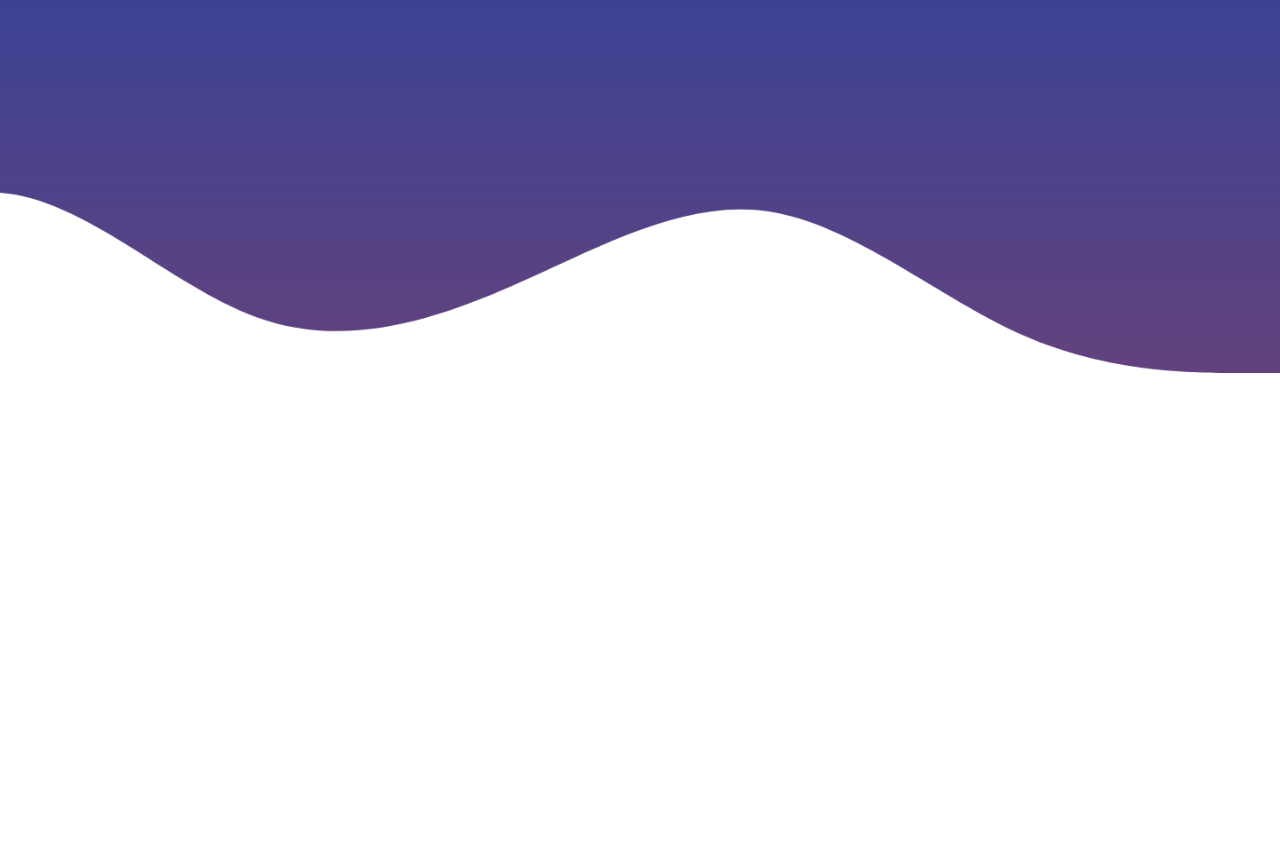
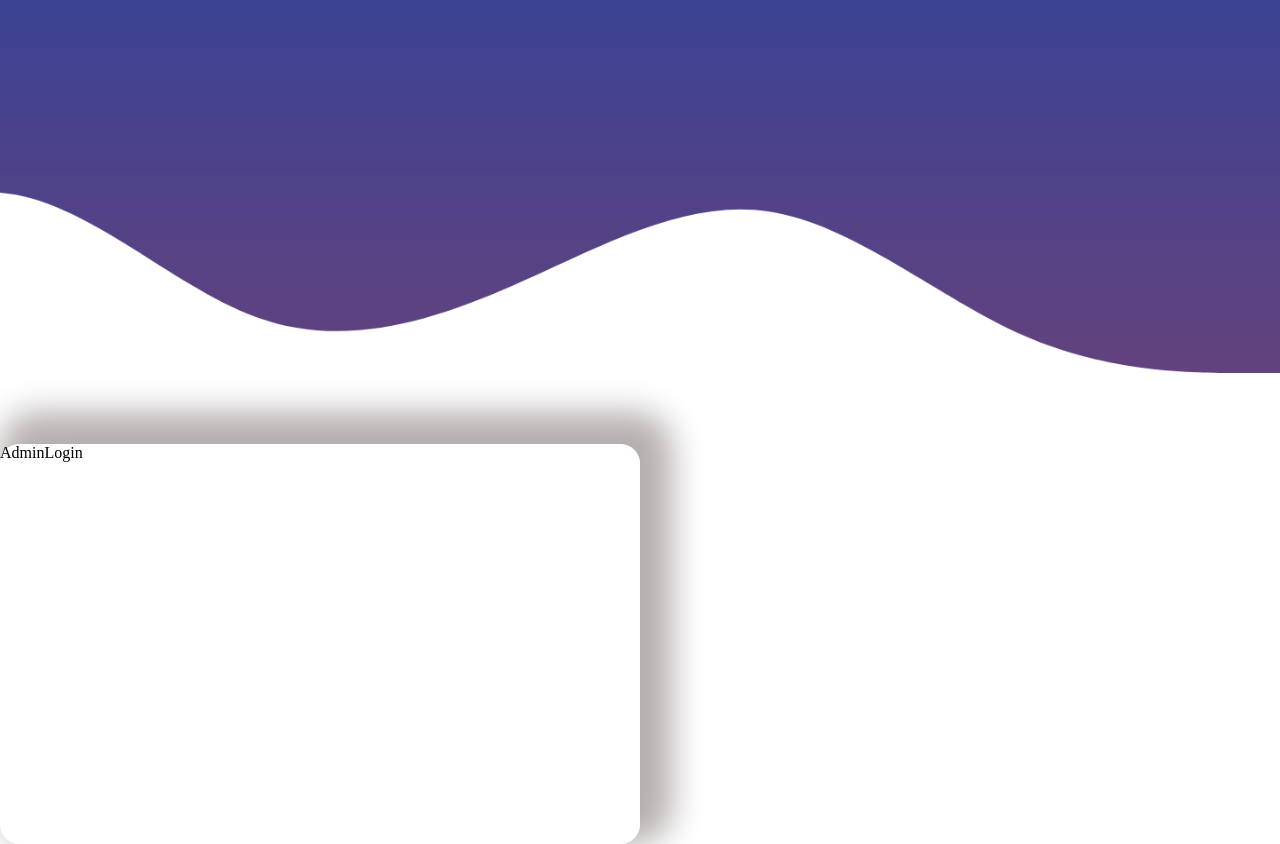
Before and after one commit to Pavithrank02/hotel-booker, a React (Create React App) app: page / in a window 1280 px wide. Before the commit the page ends 800 px from the top, so only its background shows below. Built offline with nearby package versions, Linux system fonts and the light colour scheme.

Commit message:
admin login UI developing

```diff
--- a/src/App.js
+++ b/src/App.js
@@ -1,11 +1,12 @@
 
 import './App.css';
 import Background from './components/Background/Background';
+import AdminLogin from './components/Login/AdminLogin';
 
 function App() {
   return (
     <div className="App">
-      <Background />
+     <AdminLogin />
     </div>
   );
 }
--- /dev/null
+++ b/src/components/Login/AdminLogin.jsx
@@ -0,0 +1,17 @@
+import React from 'react'
+import { Grid } from '@mui/material'
+import Background from '../Background/Background'
+import styles from'./AdminLogin.module.css'
+
+const AdminLogin = () => {
+  return (
+    <Grid>
+      <Background />
+      <Grid className={styles.logincontainer} xs={8}>
+        AdminLogin
+      </Grid>
+    </Grid>
+  )
+}
+
+export default AdminLogin
--- /dev/null
+++ b/src/components/Login/AdminLogin.module.css
@@ -0,0 +1,13 @@
+.logincontainer{
+
+  background-color: rgba(255, 255, 255, 0.87);
+  height: 50vh;
+  width: 50vw;
+  border-radius: 20px;
+  box-shadow: 1rem -1rem 2rem 1rem rgb(182, 175, 175);
+  margin-top: 0;
+  align-items: center;
+
+
+
+}
```
Also changed, not shown: src/view/LoginView/LoginPage.jsx (added, +12 -0 lines).
